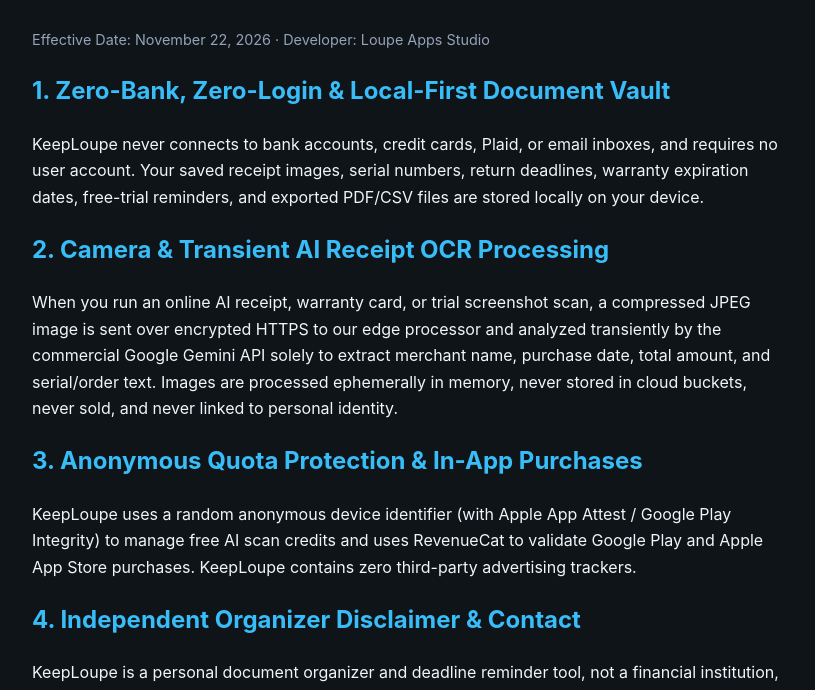
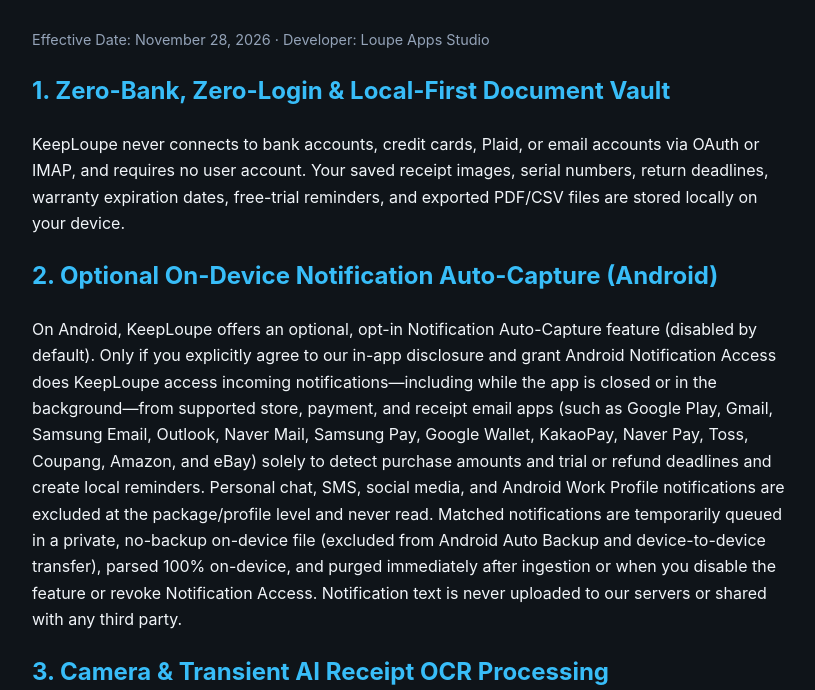
Before and after one commit to confiar/loupe-legal, a plain HTML site: page keeploupe-privacy.html in a window 1280 px wide. Shown: the part 104-794 px from the top of the page, without its empty margins (228-1043 px from the left). Drawn offline with Linux system fonts and the light colour scheme.

Commit message:
KeepLoupe v1.2.0: disclose optional on-device Android Notification Access

```diff
--- a/keeploupe-privacy.html
+++ b/keeploupe-privacy.html
@@ -13,21 +13,24 @@
 </head>
 <body>
   <h1>KeepLoupe Privacy Policy</h1>
-  <p class="meta">Effective Date: November 22, 2026 · Developer: Loupe Apps Studio</p>
+  <p class="meta">Effective Date: November 28, 2026 · Developer: Loupe Apps Studio</p>
 
   <h2>1. Zero-Bank, Zero-Login &amp; Local-First Document Vault</h2>
-  <p>KeepLoupe never connects to bank accounts, credit cards, Plaid, or email inboxes, and requires no user account. Your saved receipt images, serial numbers, return deadlines, warranty expiration dates, free-trial reminders, and exported PDF/CSV files are stored locally on your device.</p>
+  <p>KeepLoupe never connects to bank accounts, credit cards, Plaid, or email accounts via OAuth or IMAP, and requires no user account. Your saved receipt images, serial numbers, return deadlines, warranty expiration dates, free-trial reminders, and exported PDF/CSV files are stored locally on your device.</p>
 
-  <h2>2. Camera &amp; Transient AI Receipt OCR Processing</h2>
+  <h2>2. Optional On-Device Notification Auto-Capture (Android)</h2>
+  <p>On Android, KeepLoupe offers an optional, opt-in Notification Auto-Capture feature (disabled by default). Only if you explicitly agree to our in-app disclosure and grant Android Notification Access does KeepLoupe access incoming notifications—including while the app is closed or in the background—from supported store, payment, and receipt email apps (such as Google Play, Gmail, Samsung Email, Outlook, Naver Mail, Samsung Pay, Google Wallet, KakaoPay, Naver Pay, Toss, Coupang, Amazon, and eBay) solely to detect purchase amounts and trial or refund deadlines and create local reminders. Personal chat, SMS, social media, and Android Work Profile notifications are excluded at the package/profile level and never read. Matched notifications are temporarily queued in a private, no-backup on-device file (excluded from Android Auto Backup and device-to-device transfer), parsed 100% on-device, and purged immediately after ingestion or when you disable the feature or revoke Notification Access. Notification text is never uploaded to our servers or shared with any third party.</p>
+
+  <h2>3. Camera &amp; Transient AI Receipt OCR Processing</h2>
   <p>When you run an online AI receipt, warranty card, or trial screenshot scan, a compressed JPEG image is sent over encrypted HTTPS to our edge processor and analyzed transiently by the commercial Google Gemini API solely to extract merchant name, purchase date, total amount, and serial/order text. Images are processed ephemerally in memory, never stored in cloud buckets, never sold, and never linked to personal identity.</p>
 
-  <h2>3. Anonymous Quota Protection &amp; In-App Purchases</h2>
+  <h2>4. Anonymous Quota Protection &amp; In-App Purchases</h2>
   <p>KeepLoupe uses a random anonymous device identifier (with Apple App Attest / Google Play Integrity) to manage free AI scan credits and uses RevenueCat to validate Google Play and Apple App Store purchases. KeepLoupe contains zero third-party advertising trackers.</p>
 
-  <h2>4. Independent Organizer Disclaimer &amp; Contact</h2>
+  <h2>5. Independent Organizer Disclaimer &amp; Contact</h2>
   <p>KeepLoupe is a personal document organizer and deadline reminder tool, not a financial institution, accounting firm, or legal advisor. Always verify retailer return policies and manufacturer warranty terms directly on your original receipt.</p>
 
-  <h2>5. Data Retention &amp; Deletion Instructions</h2>
+  <h2>6. Data Retention &amp; Deletion Instructions</h2>
   <p>All saved receipts, warranty notes, serial numbers, and deadlines reside locally on your device and can be deleted at any time inside KeepLoupe or by uninstalling the app. Transient OCR scan images are discarded immediately after parsing and are never stored on our servers. To request deletion of your anonymous device quota record, email <a href="mailto:confiar89@gmail.com">confiar89@gmail.com</a> with subject <code>KeepLoupe Data Deletion</code> and we will purge any matching record within 7 days.</p>
 </body>
 </html>
```
